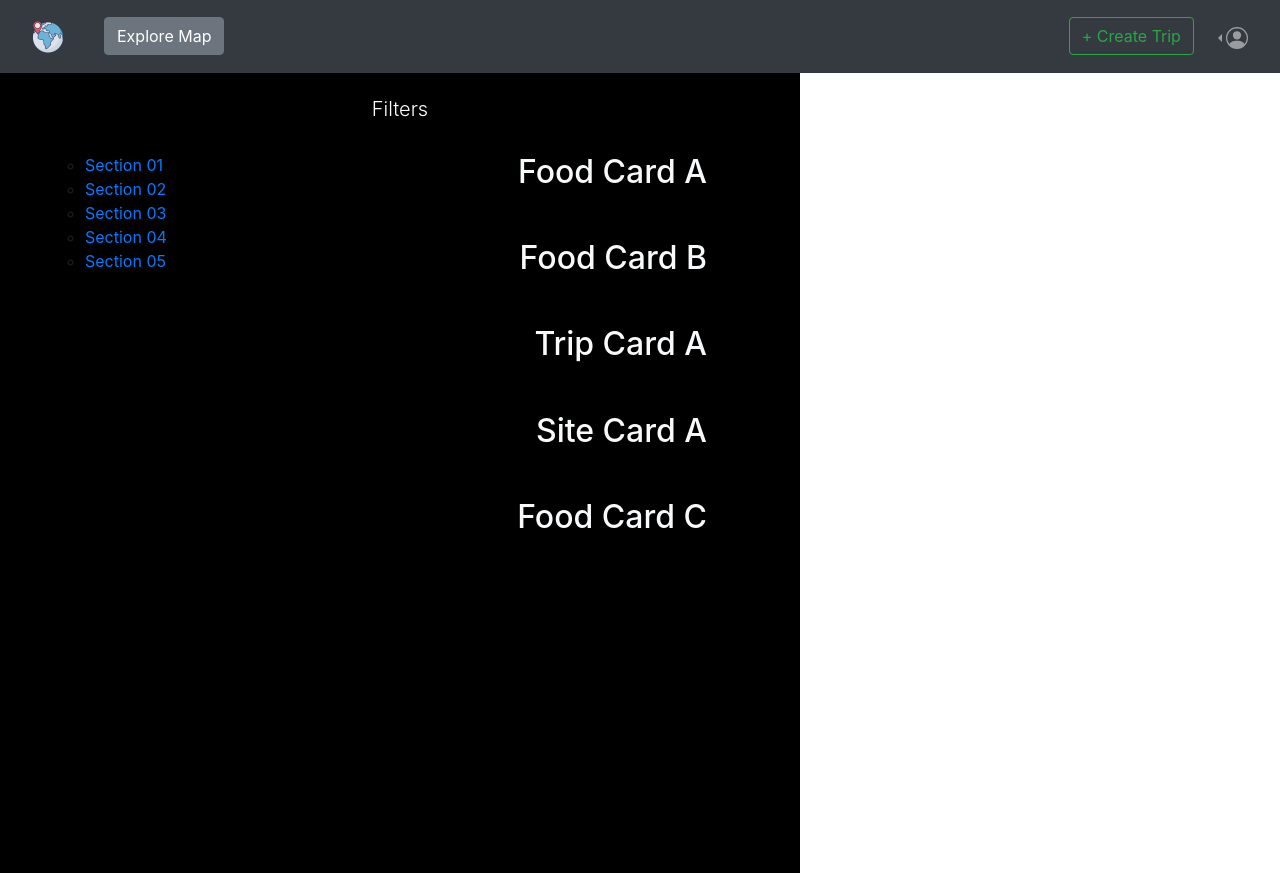
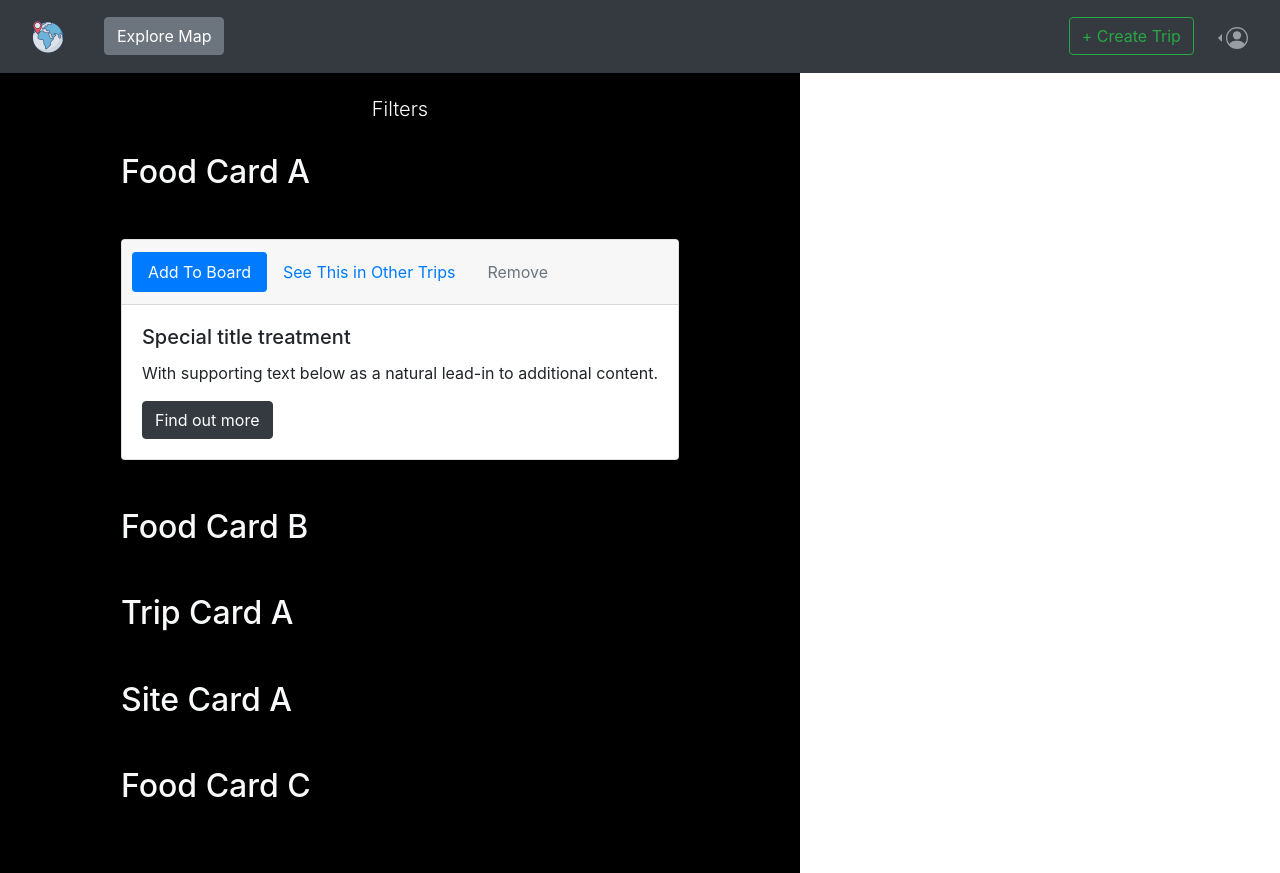
Before and after one commit to zephaniahong/travel-planner-frontend, a React (Create React App) app: page /createtrip in a window 1280 px wide. Built offline with nearby package versions, Linux system fonts and the light colour scheme; the HTML template or start-up script is replaced by a standard one.

Commit message:
Add Trip Country Card (shell)

```diff
--- a/src/components/SideBar.jsx
+++ b/src/components/SideBar.jsx
@@ -1,8 +1,7 @@
 import React from "react";
 import styled from "styled-components";
 // import PlusCircleIcon from "./SideBar.jsx";
-import { Container, Row, Col } from "react-bootstrap";
-import Scrollspy from "react-scrollspy";
+import TripCards from "./TripCards.jsx";
 
 const SideNav = styled.nav`
   width: 50rem;
@@ -44,67 +43,24 @@ export default function SideBar() {
           <StyledNavItem>
             <h5 className="lead">Filters</h5>
           </StyledNavItem>
-          <Container>
-            <Row>
-              <Col md="3">
-                {" "}
-                <Scrollspy
-                  items={[
-                    "section1",
-                    "section2",
-                    "section3",
-                    "section4",
-                    "section5",
-                  ]}
-                  currentClassName="active"
-                  offset={-100}
-                >
-                  <li>
-                    <a href="#section1">Section 01</a>
-                  </li>
-                  <li>
-                    <a href="#section2">Section 02</a>
-                  </li>
-                  <li>
-                    <a href="#section3">Section 03</a>
-                  </li>
-                  <li>
-                    <a href="#section4">Section 04</a>
-                  </li>
-                  <li>
-                    <a href="#section5">Section 05</a>
-                  </li>
-                </Scrollspy>
-              </Col>
-              <Col md="9">
+          <div>
             <section id="section1">
-                  <h2 className="text-light text-right mr-5 mb-5">
-                    Food Card A
-                  </h2>
+              <h2 className="text-light mb-5">Food Card A</h2>
+              <TripCards />
             </section>
             <section id="section2">
-                  <h2 className="text-light text-right mr-5 mb-5">
-                    Food Card B
-                  </h2>
+              <h2 className="text-light mb-5">Food Card B</h2>
             </section>
             <section id="section3">
-                  <h2 className="text-light text-right mr-5 mb-5">
-                    Trip Card A
-                  </h2>
+              <h2 className="text-light mb-5">Trip Card A</h2>
             </section>
             <section id="section4">
-                  <h2 className="text-light text-right mr-5 mb-5">
-                    Site Card A
-                  </h2>
+              <h2 className="text-light mb-5">Site Card A</h2>
             </section>
             <section id="section5">
-                  <h2 className="text-light text-right mr-5 mb-5">
-                    Food Card C
-                  </h2>
+              <h2 className="text-light mb-5">Food Card C</h2>
             </section>
-              </Col>
-            </Row>
-          </Container>
+          </div>
         </StyledNavList>
       </SideNav>
     </div>
--- a/src/components/TripCards.jsx
+++ b/src/components/TripCards.jsx
@@ -1,5 +1,36 @@
+import React from "react";
+import { Card, Nav, Button } from "react-bootstrap";
+
 const TripCards = () => {
-  return <div></div>;
+  return (
+    <div>
+      <Card className="mb-5">
+        <Card.Header>
+          <Nav variant="pills" defaultActiveKey="#first">
+            <Nav.Item>
+              <Nav.Link href="#first">Add To Board</Nav.Link>
+            </Nav.Item>
+            <Nav.Item>
+              <Nav.Link href="#link">See This in Other Trips </Nav.Link>
+            </Nav.Item>
+            <Nav.Item>
+              <Nav.Link href="#disabled" disabled>
+                Remove
+              </Nav.Link>
+            </Nav.Item>
+          </Nav>
+        </Card.Header>
+        <Card.Body>
+          <Card.Title>Special title treatment</Card.Title>
+          <Card.Text>
+            With supporting text below as a natural lead-in to additional
+            content.
+          </Card.Text>
+          <Button variant="dark">Find out more</Button>
+        </Card.Body>
+      </Card>
+    </div>
+  );
 };
 
 export default TripCards;
```
Lines whose indentation alone changed are shown as unchanged.
